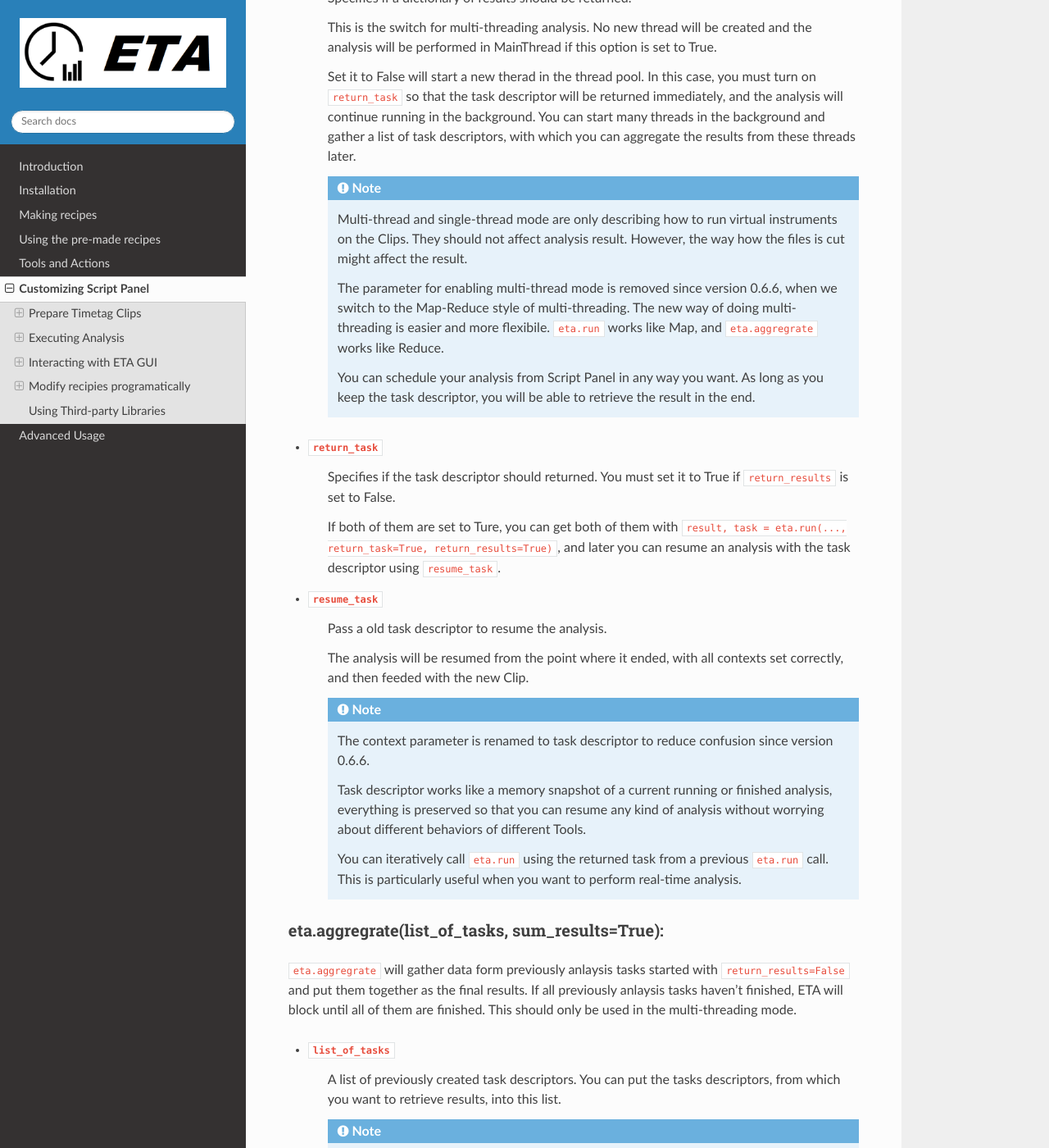
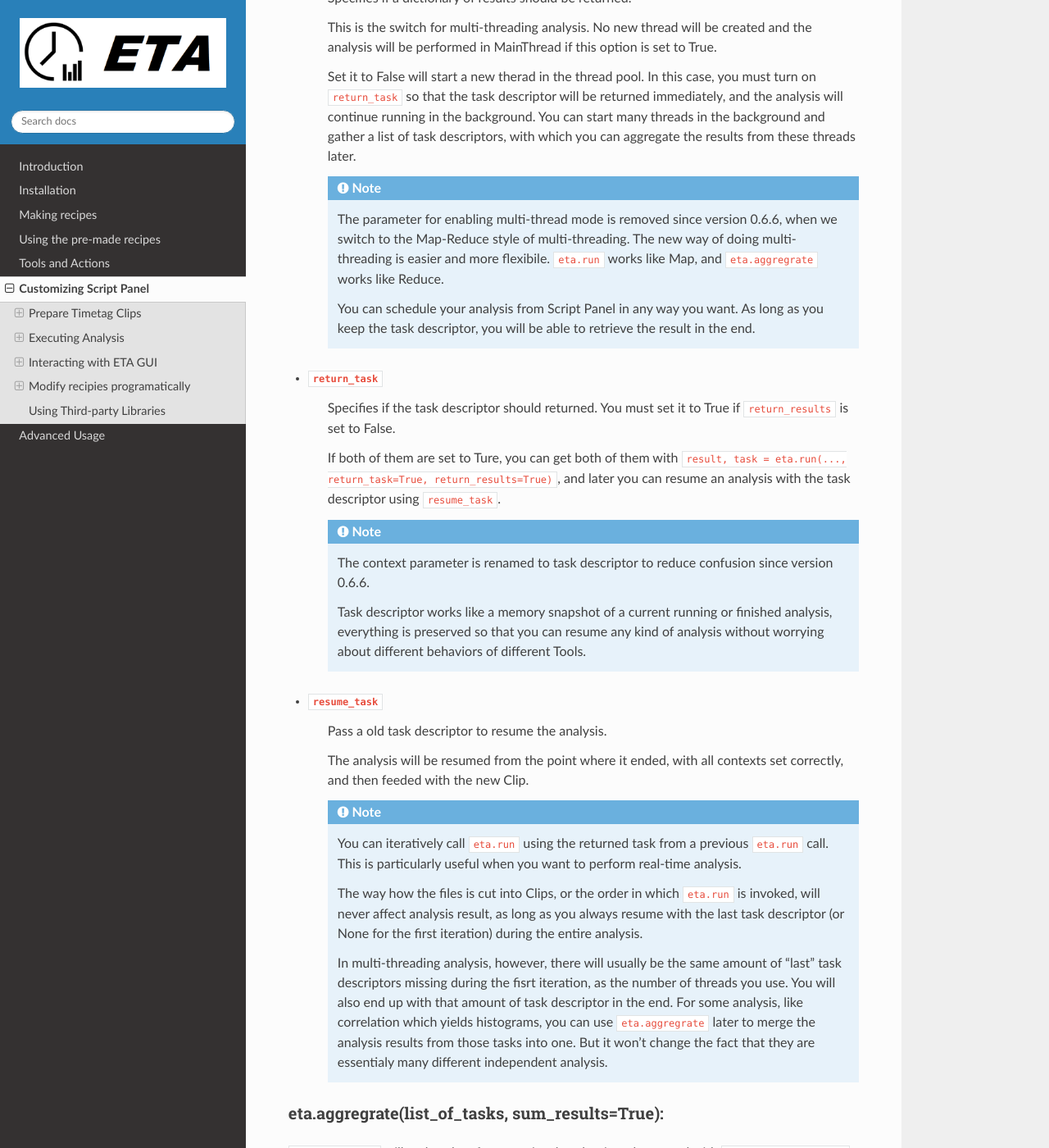
Before and after one commit to timetag/timetag.github.io, a Sphinx documentation site: the page built from docs/python.rst, in a window 1280 px wide and 1400 px high, scrolled down 4983 px. Shown: the whole window at 82% size. Built offline with Sphinx 7.4.7 and the Read the Docs theme 2.0.0, drawn with Linux system fonts in a browser that asks for light colours.

Commit message:
Update python.rst

```diff
--- a/docs/python.rst
+++ b/docs/python.rst
@@ -143,8 +143,6 @@ The analysis will block the execution of Python script until the results are ret
     Set it to False will start a new therad in the thread pool. In this case, you must turn on ``return_task`` so that the task descriptor will be returned immediately, and the analysis will continue running in the background. You can start many threads in the background and gather a list of task descriptors, with which you can aggregate the results from these threads later.
 
     .. note::
-        Multi-thread and single-thread mode are only describing how to run virtual instruments on the Clips. They should not affect analysis result. However, the way how the files is cut might affect the result.
-
         The parameter for enabling multi-thread mode is removed since version 0.6.6, when we switch to the Map-Reduce style of multi-threading. The new way of doing multi-threading is easier and more flexibile. ``eta.run`` works like Map, and ``eta.aggregrate`` works like Reduce.
 
         You can schedule your analysis from Script Panel in any way you want. As long as you keep the task descriptor, you will be able to retrieve the result in the end.
@@ -154,17 +152,23 @@ The analysis will block the execution of Python script until the results are ret
 
     If both of them are set to Ture, you can get both of them with ``result, task = eta.run(..., return_task=True, return_results=True)``, and later you can resume an analysis with the task descriptor using ``resume_task``.
 
+    .. note::
+        The context parameter is renamed to task descriptor to reduce confusion since version 0.6.6.
+
+        Task descriptor works like a memory snapshot of a current running or finished analysis, everything is preserved so that you can resume any kind of analysis without worrying about different behaviors of different Tools.
+
 - ``resume_task``
     Pass a old task descriptor to resume the analysis.
 
     The analysis will be resumed from the point where it ended, with all contexts set correctly, and then feeded with the new Clip.
 
     .. note::
-        The context parameter is renamed to task descriptor to reduce confusion since version 0.6.6.
+        You can iteratively call ``eta.run`` using the returned task from a previous ``eta.run`` call. This is particularly useful when you want to perform real-time analysis.
 
-        Task descriptor works like a memory snapshot of a current running or finished analysis, everything is preserved so that you can resume any kind of analysis without worrying about different behaviors of different Tools.
+        The way how the files is cut into Clips, or the order in which ``eta.run`` is invoked, will never affect analysis result, as long as you always resume with the last task descriptor (or None for the first iteration) during the entire analysis.
 
-        You can iteratively call ``eta.run`` using the returned task from a previous ``eta.run`` call. This is particularly useful when you want to perform real-time analysis.
+        In multi-threading analysis, however, there will usually be the same amount of "last" task descriptors missing during the fisrt iteration, as the number of threads you use. You will also end up with that amount of task descriptor in the end. For some analysis, like correlation which yields histograms, you can use ``eta.aggregrate`` later to merge the analysis results from those tasks into one. But it won't change the fact that they are essentialy many different independent analysis.
+
 
 eta.aggregrate(list_of_tasks, sum_results=True):
 ......
```
